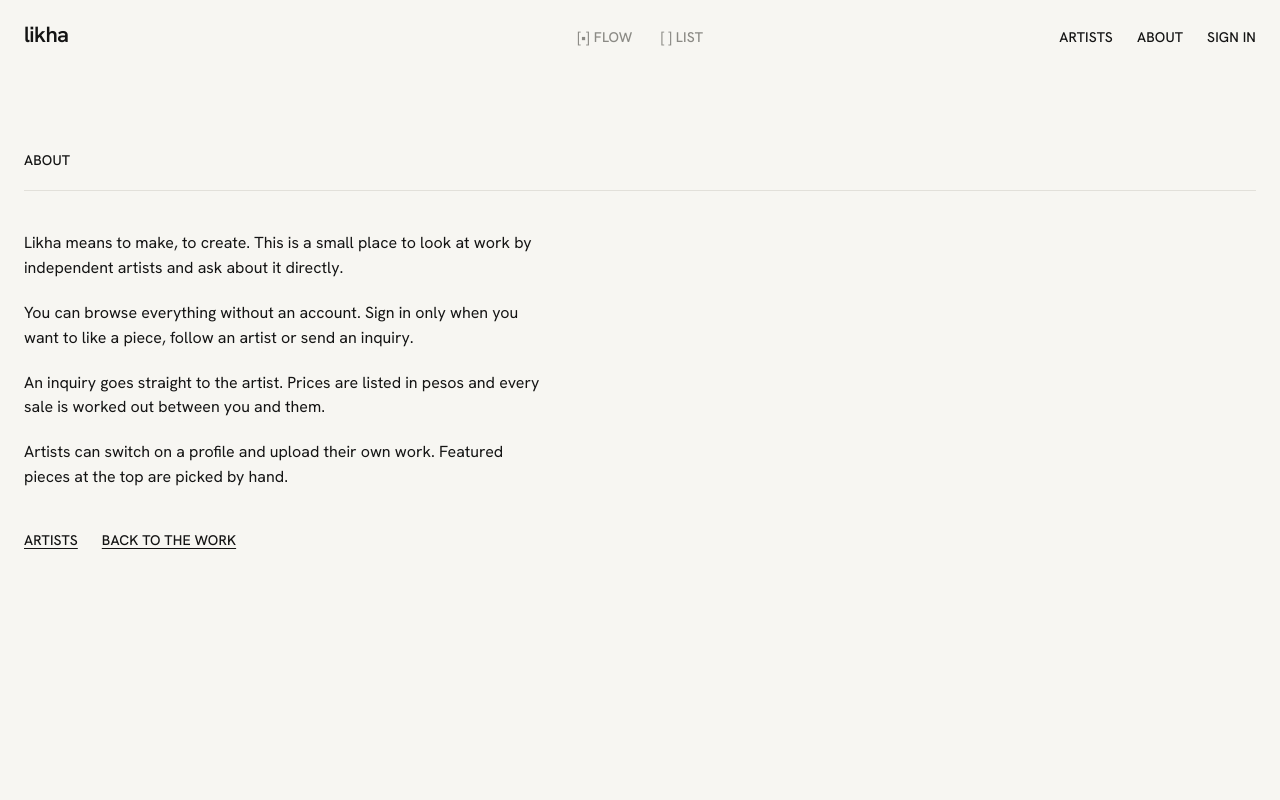
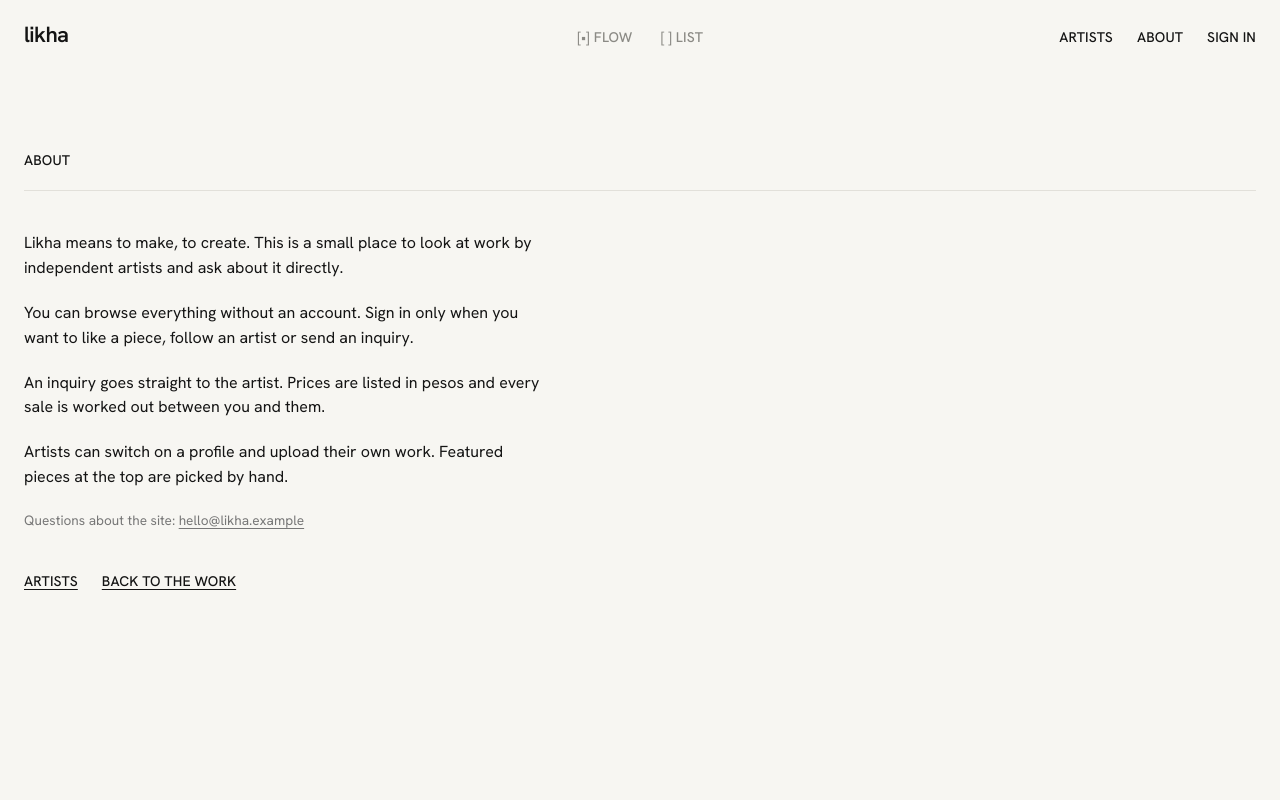
Before and after one commit to EranaPatrick/likha, a Next.js app: page /about in a window 1280 px wide. Shown: the top 800 px of the page. Built offline with nearby package versions, Linux system fonts and the light colour scheme.

Commit message:
contact line on about page

```diff
--- a/src/app/about/page.module.css
+++ b/src/app/about/page.module.css
@@ -31,3 +31,14 @@
   text-decoration: underline;
   text-underline-offset: 3px;
 }
+
+.contact {
+  color: var(--grey, #777);
+  font-size: 0.85rem;
+}
+
+.contact a {
+  color: inherit;
+  text-decoration: underline;
+  text-underline-offset: 3px;
+}
--- a/src/app/about/page.tsx
+++ b/src/app/about/page.tsx
@@ -25,6 +25,9 @@ export default function AboutPage() {
           Artists can switch on a profile and upload their own work. Featured
           pieces at the top are picked by hand.
         </p>
+        <p className={styles.contact}>
+          Questions about the site: <a href="mailto:hello@likha.example">hello@likha.example</a>
+        </p>
         <p className={`${styles.links} caps`}>
           <Link href="/artists">Artists</Link>
           <Link href="/">Back to the work</Link>
```
Also changed, not shown: 1 other file (tests, documents, lock files or other folders).
